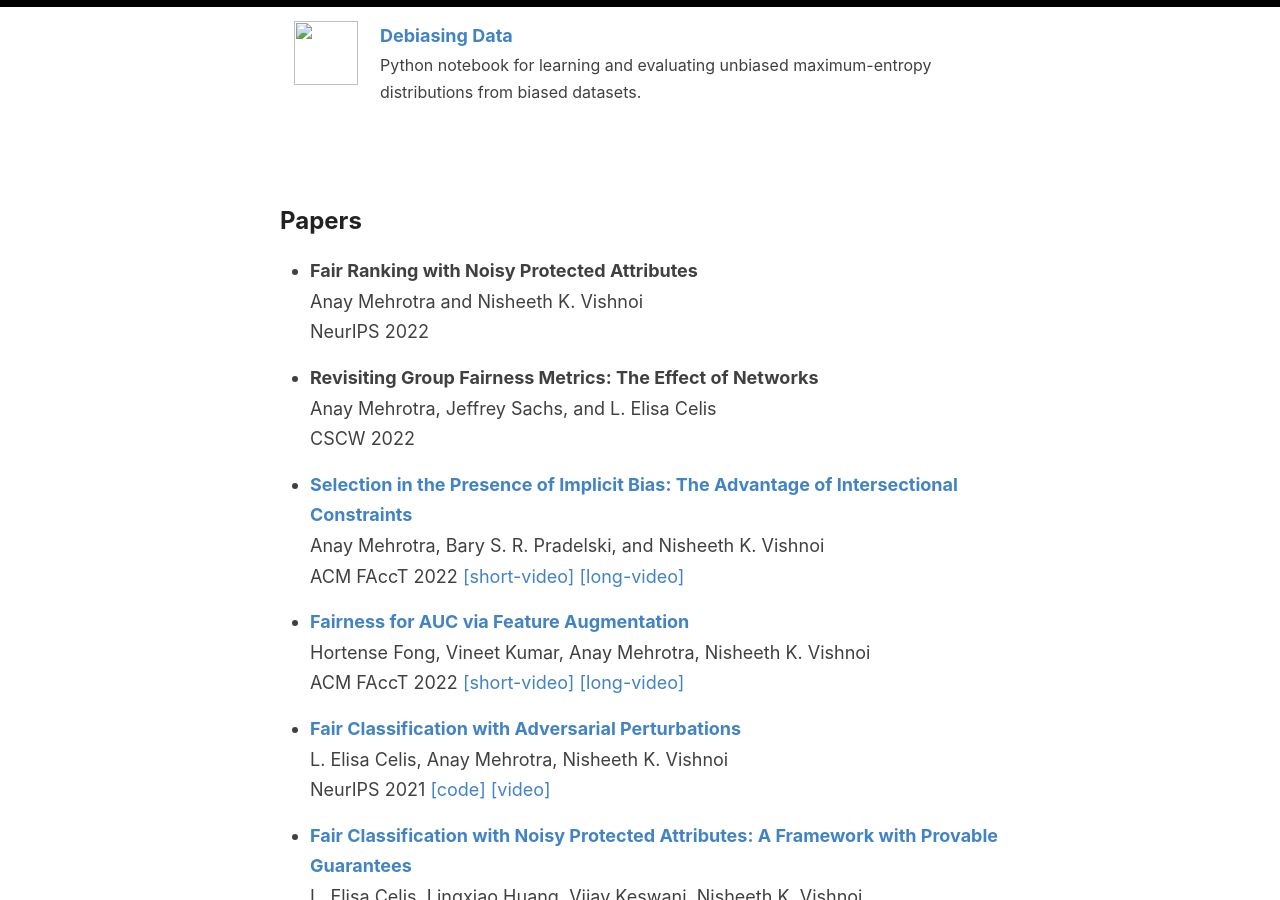
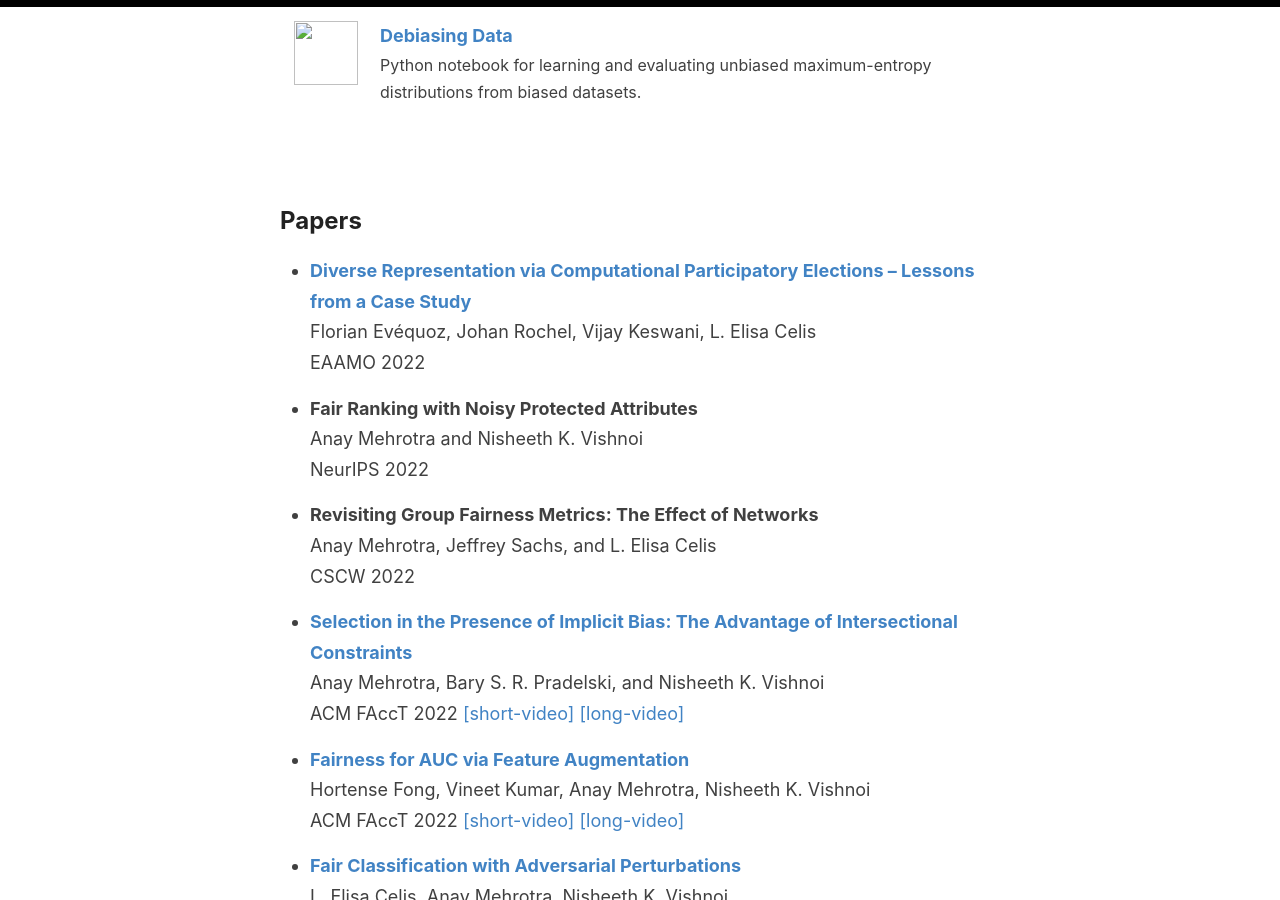
Before and after one commit to controlling-bias/controlling-bias.github.io, a Jekyll site: the page built from _posts/2020-07-23-papers.md, in a window 1280 px wide and 900 px high, scrolled down 1303 px. Built offline with Jekyll 4.4.1, drawn with Linux system fonts in a browser that asks for light colours.

Commit message:
Update 2020-07-23-papers.md

```diff
--- a/_posts/2020-07-23-papers.md
+++ b/_posts/2020-07-23-papers.md
@@ -1,6 +1,10 @@
 ---
 layout: default
 ---
+
+*	[<b> Diverse Representation via Computational Participatory Elections – Lessons from a Case Study</b>](https://arxiv.org/abs/2205.15394)\\
+	Florian Evéquoz, Johan Rochel, Vijay Keswani, L. Elisa Celis\\
+	EAAMO 2022
 
 *	<b>Fair Ranking with Noisy Protected Attributes</b>\\
 	Anay Mehrotra and Nisheeth K. Vishnoi\\
```
